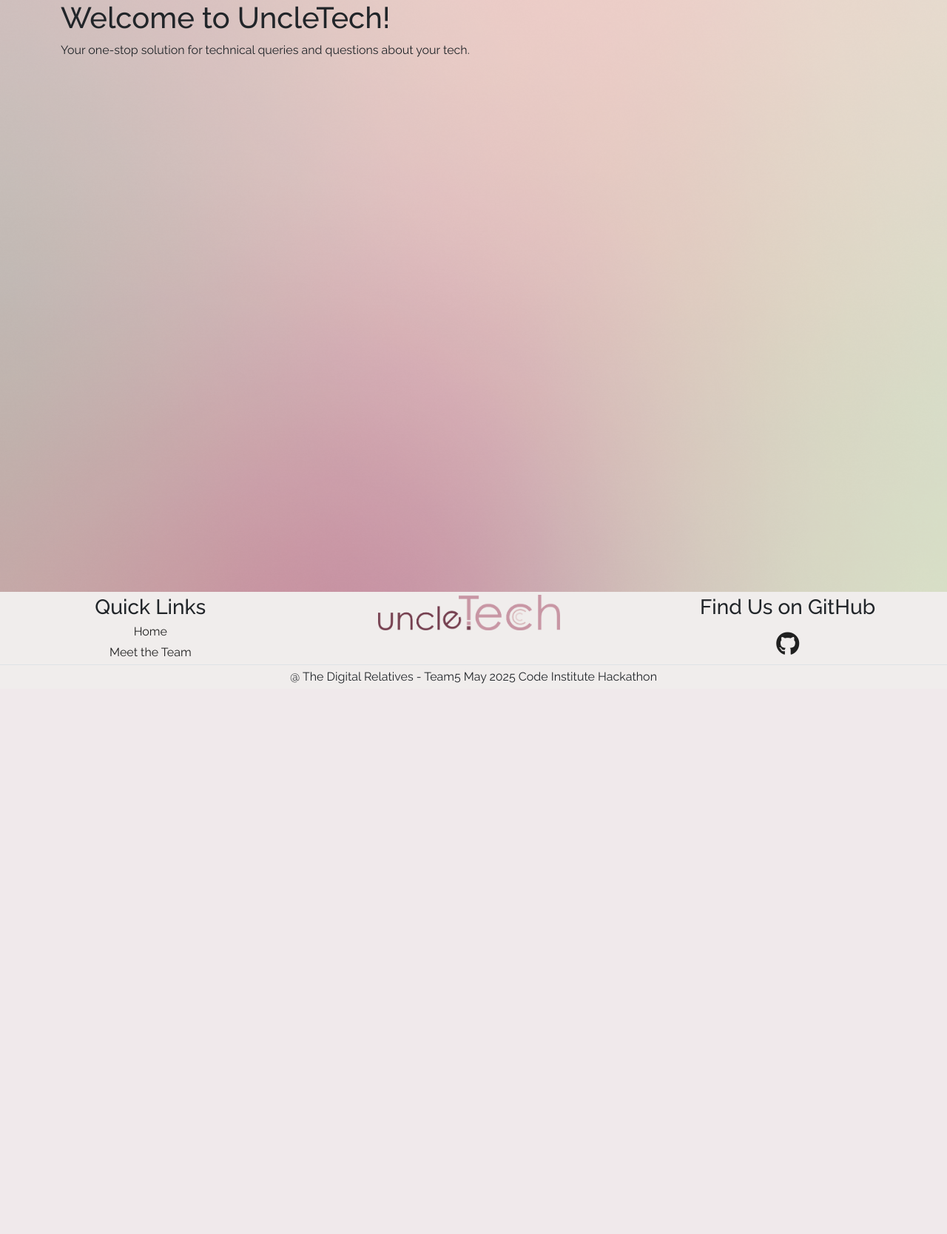
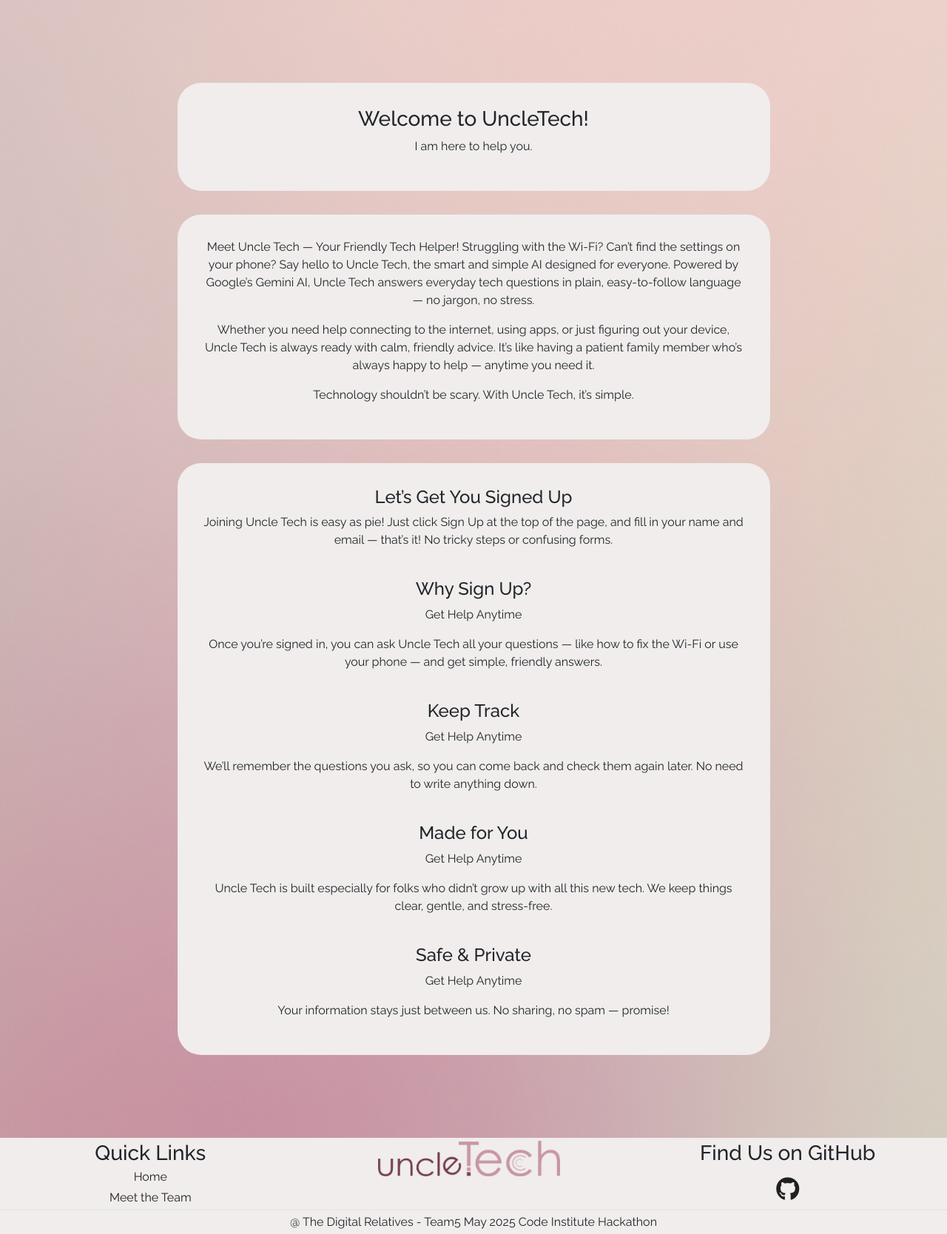
Before and after one commit to Swewi/Hackteam5_may25, a Django app: template home/templates/home/index.html in a window 1280 px wide. Shown: the part 80-1748 px from the top of the page at 74% size. Before the commit the page ends 1004 px from the top, so only its background shows below. Run offline with Django 5.2, Linux system fonts and the light colour scheme; the template is opened without the code that fills it, so the values that code supplies are empty.

Commit message:
Add some css for homepage

```diff
--- a/home/templates/home/index.html
+++ b/home/templates/home/index.html
@@ -5,9 +5,81 @@
 {% block title %}Home - FamilyHack5{% endblock %}
 
 {% block content %}
-<div class="container">
-    <h1>Welcome to UncleTech!</h1>
-    <p>Your one-stop solution for technical queries and questions about your tech.</p>
+<div class="container-md padding-1">
+    <div class="row padding-3">
+        <div class="col-md-9 mx-auto">
 
+        </div>
+        <div class="col-md-9
+                    mx-auto text-center
+                    text-background padding-2 rounded-5">
+                    <h3>Welcome to UncleTech!</h3>
+                    <p>I am here to help you.</p>
+                </div>
+            </div>
+    <!-- About uncleTech -->
+    <div class="row padding-3">
+        <div class="col-md-9
+                    mx-auto text-center
+                    text-background padding-2 rounded-5">
+
+            <p>
+                Meet Uncle Tech — Your Friendly Tech Helper!
+                Struggling with the Wi-Fi? Can’t find the settings on your phone?
+                Say hello to Uncle Tech, the smart and simple AI designed for everyone.
+                Powered by Google’s Gemini AI, Uncle Tech answers everyday tech questions in plain,
+                easy-to-follow language — no jargon, no stress.
+            </p>
+                <p>
+                Whether you need help connecting to the internet, using apps, or just figuring
+                out your device, Uncle Tech is always ready with calm, friendly advice.
+                It’s like having a patient family member who’s always happy to help — anytime you need it.
+            </p>
+            <p>
+                Technology shouldn’t be scary. With Uncle Tech, it’s simple.
+            </p>
+    </div>
+</div>
+
+<!-- How to sign up -->
+<div class="row padding-3">
+    <div class="col-md-9
+                mx-auto text-center
+                text-background padding-2 rounded-5">
+        <h4> Let’s Get You Signed Up</h4>
+        <p>
+            Joining Uncle Tech is easy as pie! Just click Sign Up
+            at the top of the page, and fill in your name and email —
+            that’s it! No tricky steps or confusing forms.
+        </p>
+        <br />
+        <h4>Why Sign Up?</h4>
+            <p>Get Help Anytime</p>
+            <p>
+                Once you’re signed in, you can ask Uncle Tech all your questions —
+                like how to fix the Wi-Fi or use your phone — and get simple, friendly answers.
+            </p>
+            <br />
+        <h4>Keep Track</h4>
+            <p>Get Help Anytime</p>
+            <p>
+                We’ll remember the questions you ask, so you can come back and check them again later.
+                No need to write anything down.
+            </p>
+            <br />
+        <h4>Made for You</h4>
+            <p>Get Help Anytime</p>
+            <p>
+                Uncle Tech is built especially for folks who didn’t
+                grow up with all this new tech. We keep things clear, gentle, and stress-free.
+            </p>
+            <br />
+            <h4>Safe & Private</h4>
+                <p>Get Help Anytime</p>
+                <p>
+                    Your information stays just between us. No sharing, no spam — promise!
+                </p>
+</div>
+</div>
 </div>
 {% endblock %}
--- a/static/css/home.css
+++ b/static/css/home.css
@@ -3,3 +3,20 @@
     border: 2px solid #45022dff;
     box-shadow: #0c0c0cff 0px 0px 20px;
 }
+
+
+.text-background {
+    background-color: var(--background);
+}
+
+.padding-1 {
+    padding: 6rem 2rem;
+}
+
+.padding-2 {
+    padding: 2rem;
+}
+
+.padding-3 {
+    padding: 1rem;
+}
```
